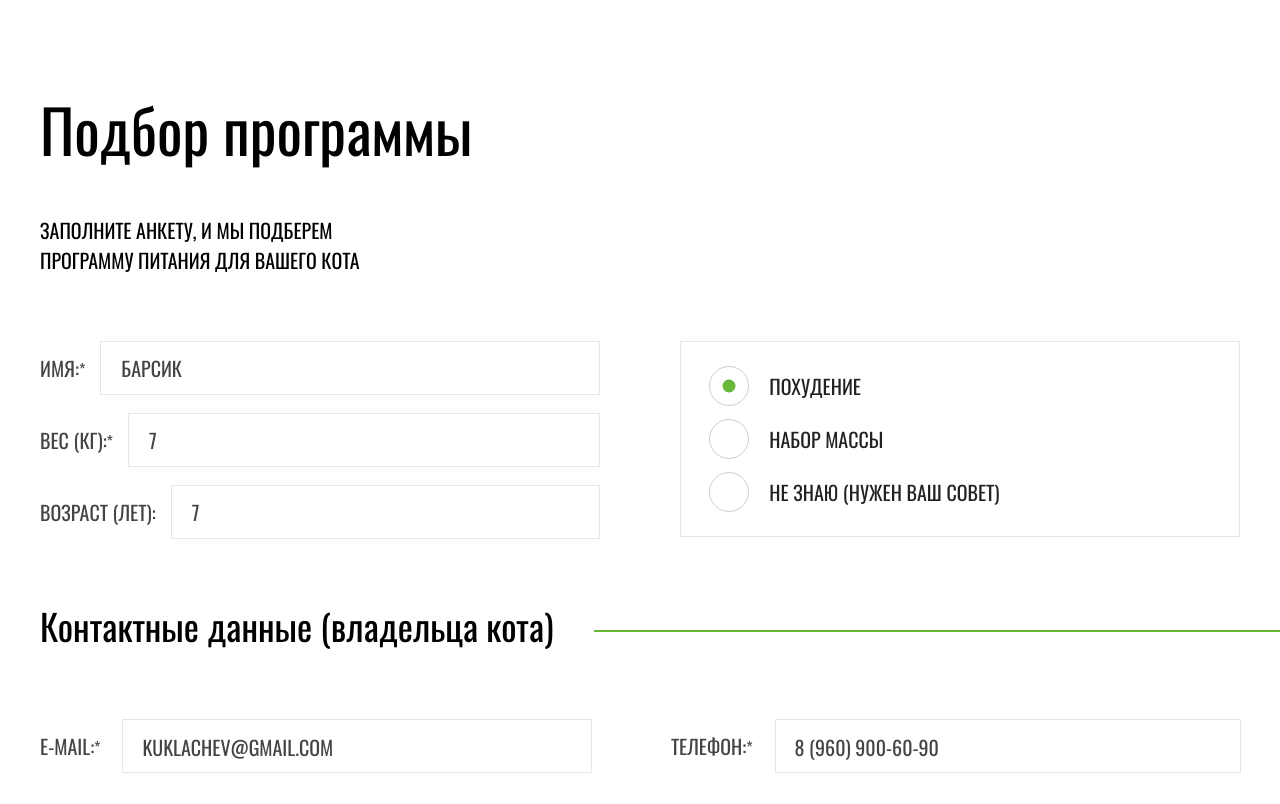
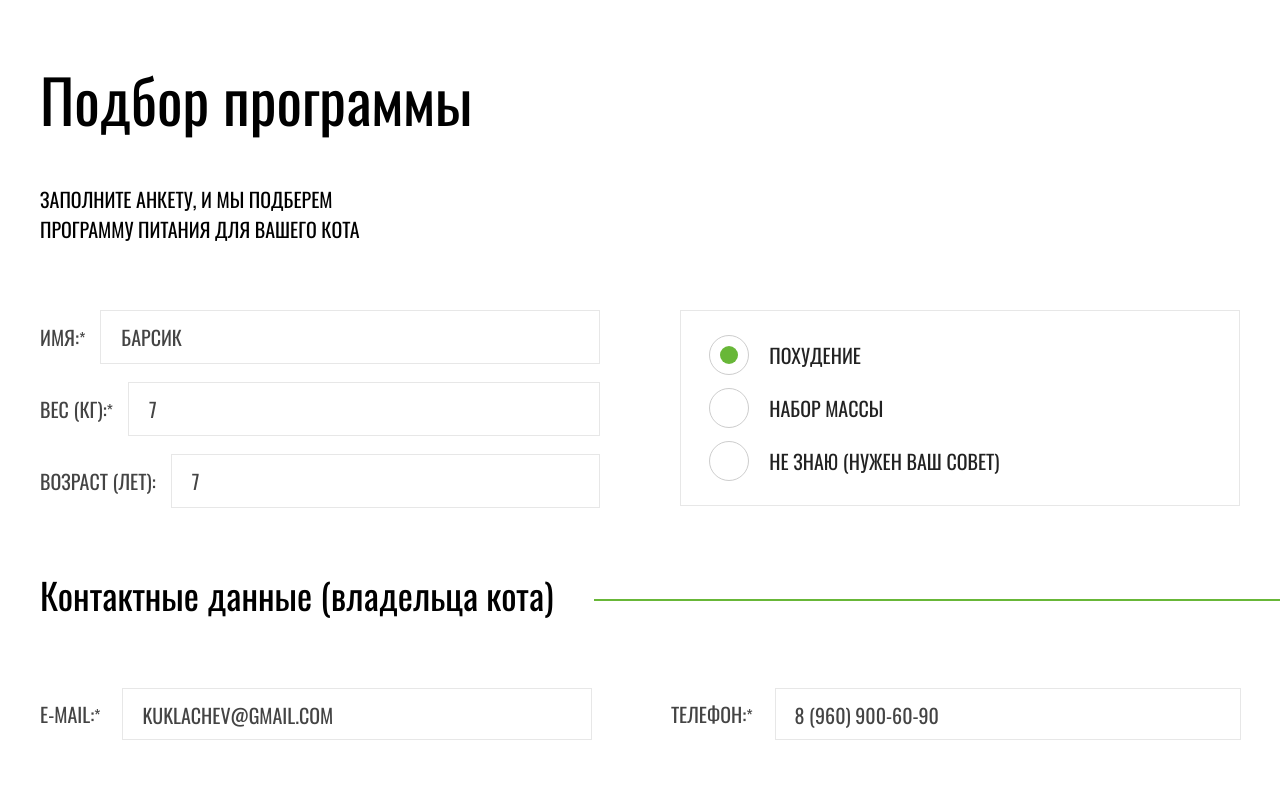
Before and after one commit to htmlacademy-adaptive/2043509-cat-energy-27, a website: page source/form.html in a window 1280 px wide. Shown: the part 118-922 px from the top of the page. Drawn offline with nearby package versions, Linux system fonts and the light colour scheme; files that its build step writes are made by us from their sources; files whose address does not match are found by name.

Commit message:
Проверка ПП страницы формы десктопной версии

```diff
--- a/source/sass/blocks/program-selection.scss
+++ b/source/sass/blocks/program-selection.scss
@@ -16,12 +16,13 @@
   @include bootstrap.tablet {
     font-size: 60px;
     line-height: 60px;
-    margin: 54px auto 54px 0;
+    margin-top: 54px;
+    margin-bottom: 54px;
   }
 
   @include bootstrap.desktop {
-    margin-bottom: 56px;
-    margin-top: 73px;
+    margin-top: 43px;
+    margin-bottom: 55px;
   }
 }
 
@@ -127,7 +128,7 @@
     }
 
     @include bootstrap.desktop {
-      margin-bottom: 67px;
+      margin-bottom: 64px;
     }
   }
 
@@ -157,6 +158,11 @@
 
   @include bootstrap.tablet {
     padding: 12px 19px 10px 19px;
+  }
+
+  @include bootstrap.desktop {
+    padding-top: 11px;
+    padding-bottom: 9px;
   }
 }
 
@@ -387,6 +393,11 @@
     border-radius: 50%;
     background-color: bootstrap.$color-green;
     display: none;
+
+    @include bootstrap.tablet {
+      width: 18px;
+      height: 18px;
+    }
   }
 }
 
@@ -569,6 +580,7 @@
 
   @include bootstrap.desktop {
     max-width: 568px;
+    margin-right: 85px;
   }
 }
 
```
